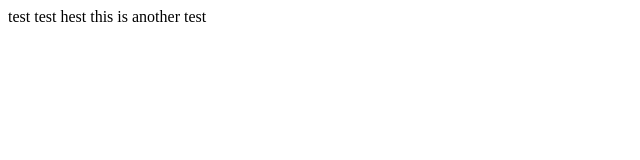
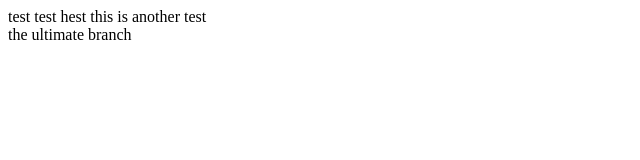
Before and after one commit to raptorp/fede-is-cool, a plain HTML site: page index2.html in a window 1280 px wide. Shown: the whole page, without its empty margins (0-640 px from the left). Drawn offline with Linux system fonts and the light colour scheme.

Commit message:
an extra commit

```diff
--- a/index2.html
+++ b/index2.html
@@ -8,5 +8,9 @@
   </head>
   <body>
     test test hest this is another test
+
+    <br />
+
+    the ultimate branch
   </body>
 </html>
```
